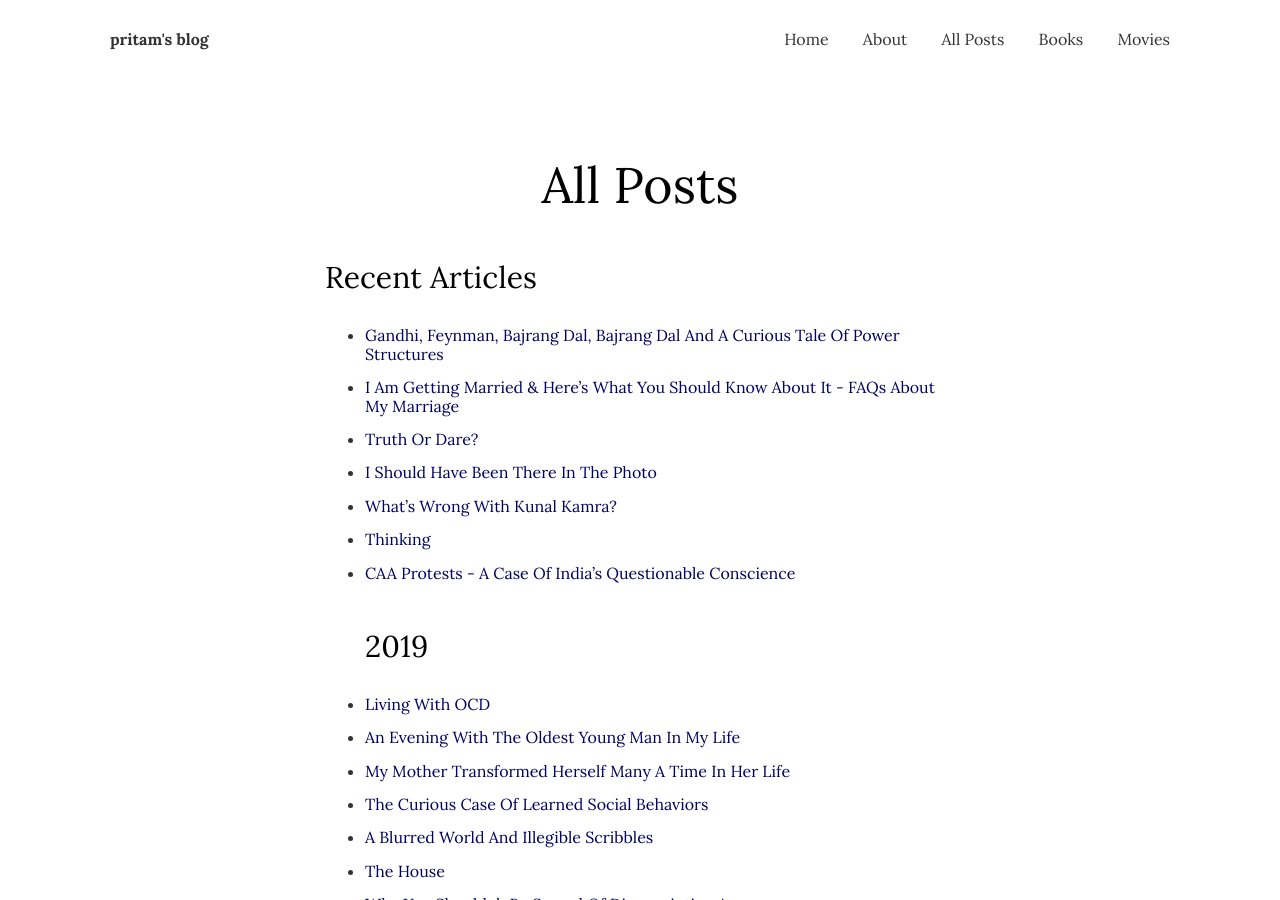
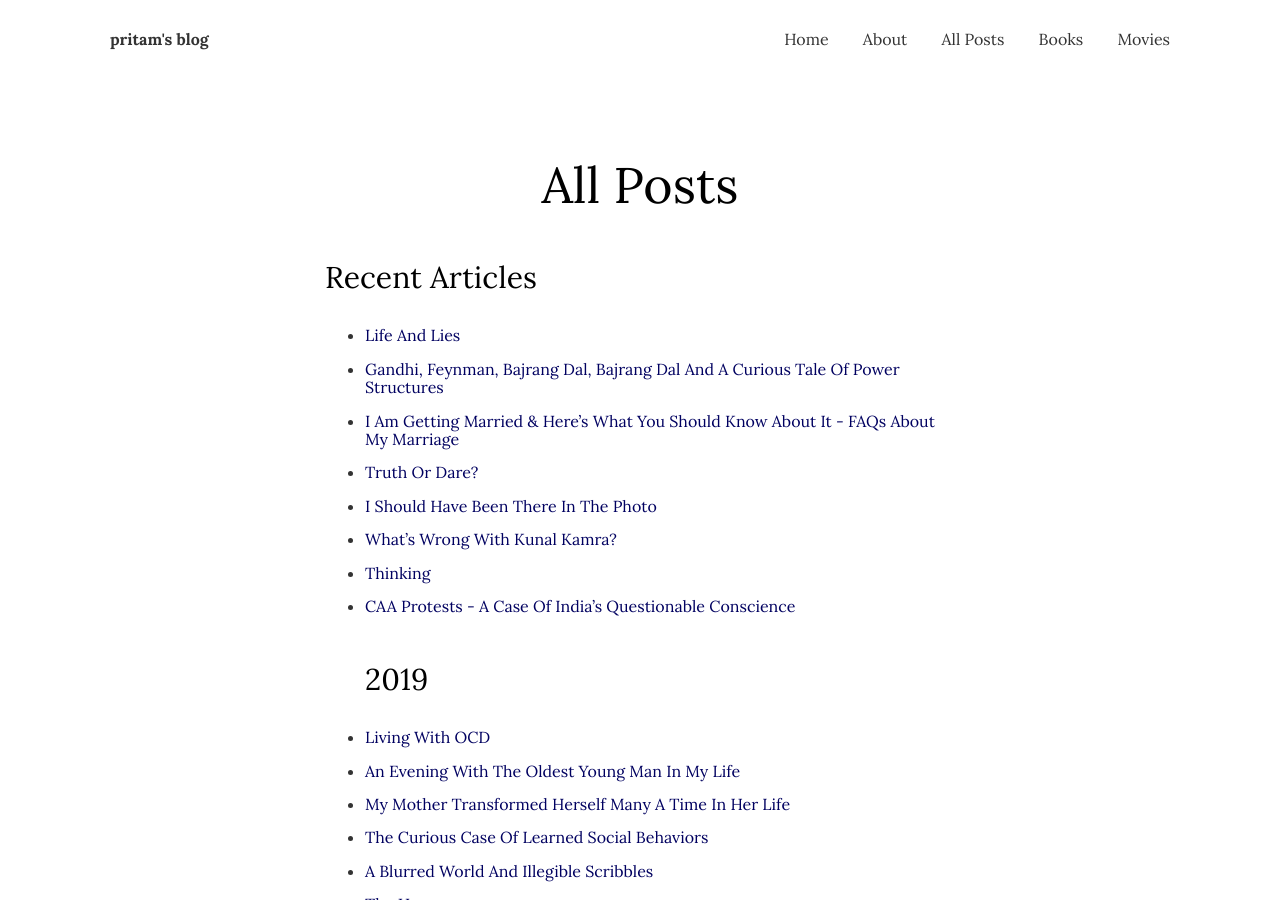
Before and after one commit to argumentativeyouth/pblog, a Jekyll site: the page built from _pages/all-posts.md, in a window 1280 px wide and 900 px high. Built offline with Jekyll 4.4.1, drawn with Linux system fonts in a browser that asks for light colours.

Commit message:
Update all-posts.md

```diff
--- a/_pages/all-posts.md
+++ b/_pages/all-posts.md
@@ -5,6 +5,7 @@ permalink: /all-posts/
 image:
 ---
 ## Recent Articles
+* [Life And Lies](https://pritams.blog/life-and-lies/)
 * [Gandhi, Feynman, Bajrang Dal, Bajrang Dal And A Curious Tale Of Power Structures](https://pritams.blog/gandhi-feynman-bajrang-dal-and-a-curious-tale-of-power-structures/)
 * [I Am Getting Married & Here's What You Should Know About It - FAQs About My Marriage](https://pritams.blog/faqs-about-my-marriage/)
 * [Truth Or Dare?](https://pritams.blog/truth-or-dare)
```
